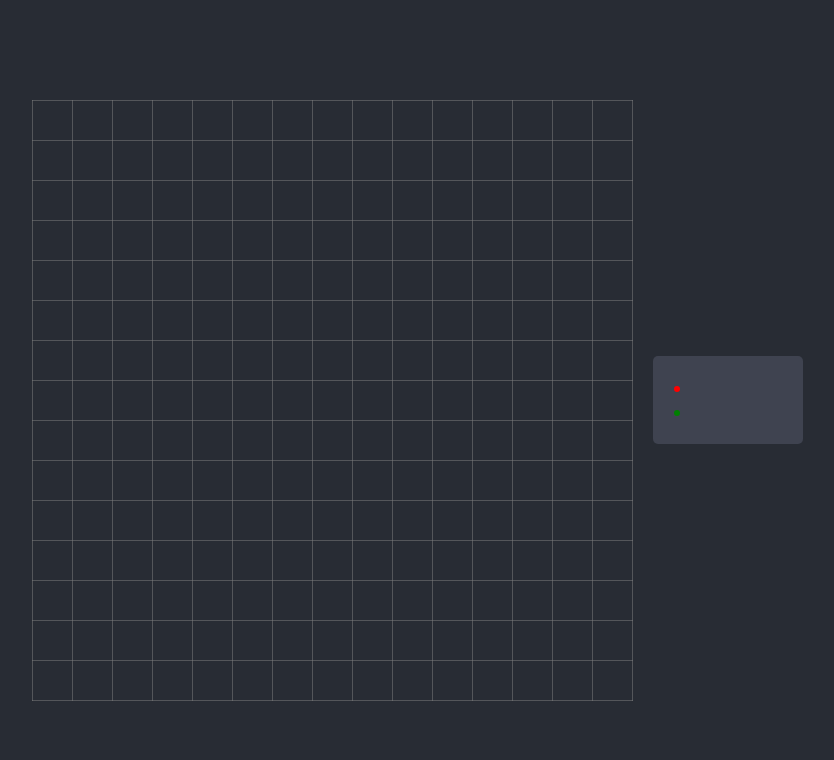
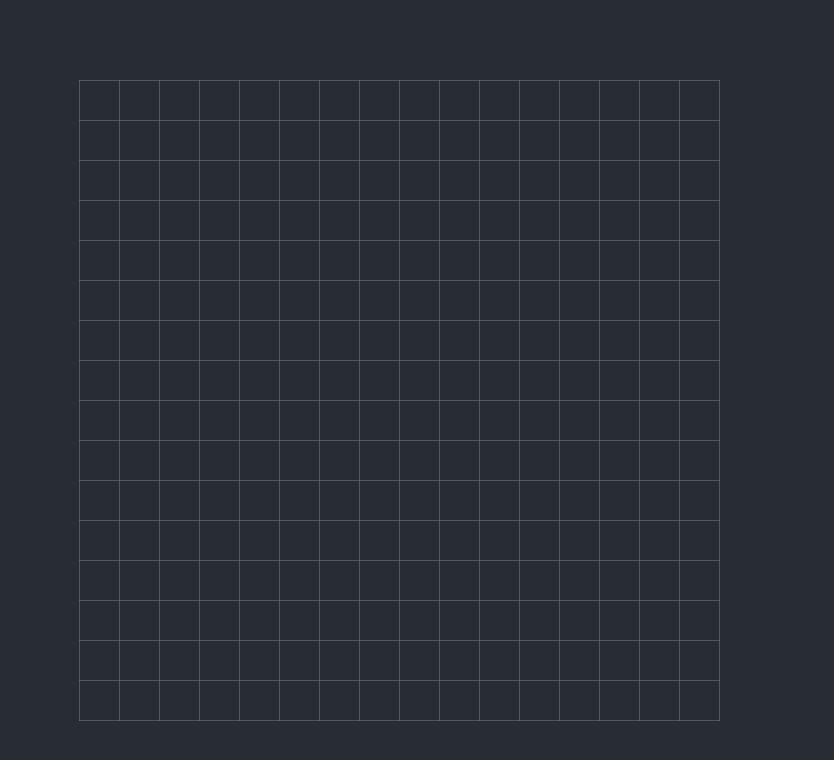
Before and after one commit to shoopapa/Inertia-Calculator, a React (Create React App) app: page / in a window 1280 px wide. Shown: the top 760 px of the page, without its empty margins (233-1067 px from the left). Built offline with nearby package versions, Linux system fonts and the light colour scheme.

Commit message:
cleaned up code & display values

```diff
--- a/src/App.css
+++ b/src/App.css
@@ -25,7 +25,6 @@
 }
 
 .Search {
-  width: 150px;
   margin:10;
   background-color: #3f4350;
   flex-direction: column;
@@ -33,7 +32,8 @@
   display: flex;
   justify-content: center;
   border-radius: 5px;
-  padding: 0px;
+  padding-right: 15px;
+
 }
 
 @keyframes App-logo-spin {
--- a/src/App.js
+++ b/src/App.js
@@ -3,73 +3,88 @@ import Poly from './Poly.js'
 import polygeom from './calc.js'
 import './App.css';
 
-const gridSize = () => {
+const getGridSize = () => {
   const wH = window.innerHeight
   const wW = window.innerWidth
   const h = wH - .25*wH
   const w = wW - .25*wW
-  const d = h<w? h : w
+  const d = h < w? h : w
   const f = d - d%40 + 1
   return f
 }
-let size = (gridSize()-1)/40
 
-const genBoard = (size) => {
-  const genSquare = (x,y,selected) => {
-    return {
-      selected,
-      x,
-      y,
-    }
-  }
+const gridSize = getGridSize()
+const dim = (gridSize-1)/40 + 1
 
-  let board = {}
-  for ( let i = 0; i<(size+1)**2; i++) {
-    const x = (i)%(size+1)
-    const y = Math.floor( i/(size+1) )
-    const loc = `${x} ${y}`
-    board[loc] = genSquare(x,y,false)
-  }
-  return board
+const printPoints = (x,y) => {
+  let xp = "x = [ "
+  x.forEach(e => {
+    xp += e.toString() + " "
+  });
+  xp += "]"
+  let yp = "y = [ "
+  y.forEach(e => {
+    yp += e.toString() + " "
+  });
+  yp += "]"
+  console.log(xp)
+  console.log(yp)
 }
 
 const App = () => {
-  const [boardState, setBoardState] = useState(genBoard(size))
   const [points,setPoints]= useState({})
   const [calc, setCalc] = useState({})
 
-  const calcI = (points) => { if (Object.keys(points).length > 2) {
+  const calcI = (points) => {
+      if (Object.keys(points).length > 2) {
       const x = Object.values(points).map(e => e[0])
       const y = Object.values(points).map(e => e[1])
       const data = polygeom(x,y)
       setCalc(data)
-  }}
-  // console.log(calc)
+      console.log("Raw: ",data)
+      printPoints(x,y)
+    }
+  }
 
+  const renderList = () => {return (
+    <ul>
+      <li>
+         {"Area: " + calc.centriod.A }
+      </li>
+      <li>
+         {`Centriod: (${calc.centriod.x_cen}, ${calc.centriod.x_cen})` }
+      </li>
+      <li>
+         {"Ix " + calc.Iuu }
+      </li>
+      <li>
+         {"Iy " + calc.Ivv }
+      </li>
+      <li>
+         {"J " + calc.J }
+      </li>
+      <li style ={{color:"red"}}>
+        { calc.ILocx.I }
+      </li>
+      <li style ={{color:"green"}}>
+        { calc.ILocy.I }
+      </li>
 
+    </ul>
+  )}
 
   return (
     <div className="App-header">
       <Poly
-        boardState={boardState}
-        setBoardState={setBoardState}
+        calcI={calcI}
         points={points}
         setPoints={setPoints}
-        axis={Object.keys(points).length > 2? calc : "no"}
-        gridSize={() => gridSize()}
-        calcI={calcI}
-        size={size}
+        I={Object.keys(points).length > 2? calc : "no"}
+        gridSize={gridSize+40}
+        size={dim}
       />
       <div className="Search">
-        <ul>
-          <li style ={{color:"red"}}>
-            {(Object.keys(points).length > 2)? calc.ILocx.I : ""}
-          </li>
-          <li style ={{color:"green"}}>
-            {(Object.keys(points).length > 2)? calc.ILocy.I : ""}
-          </li>
-
-        </ul>
+        {(Object.keys(points).length > 2)? renderList() : "" }
       </div>
     </div>
 
--- /dev/null
+++ b/src/Axis.js
@@ -0,0 +1,93 @@
+import React from 'react'
+
+const MAxis = ({m,x0,y0,h,color}) => { return (
+  <line
+    x1={ 0 }
+    y1={ 40*(h - (y0-m*x0)) }
+    x2={ h*40 }
+    y2={ 40*(h - (m*(h-x0)+y0)) }
+    style={{
+      stroke:color,
+      strokeWidth:1
+    }}
+  />
+)}
+
+const PXAxis = ({x0, h, color}) => { return (
+  <line
+    x1={ 40*x0     }
+    y1={ 0         }
+    x2={ 40*x0     }
+    y2={ 40*h      }
+    style={{
+      stroke: color? color : "white",
+      strokeWidth:1
+    }}
+  />
+)}
+
+const PYAxis = ({y0, h, color}) => { return (
+  <line
+    x1={  0            }
+    y1={  40*(h - y0)  }
+    x2={  40*h         }
+    y2={  40*(h - y0)  }
+    style={{
+      stroke: color? color : "white" ,
+      strokeWidth:1
+    }}
+  />
+)}
+
+const Axis = ({height, I}) => {
+  let {x_cen:x0, y_cen:y0} = I.centriod
+  const slope1 = Math.tan(Math.PI/180 * I.ILocx.raw_ang)
+  const slope2 = Math.tan(Math.PI/180 * I.ILocy.raw_ang)
+
+
+  const renderPrincple = () => { return (
+    <g>
+      <MAxis
+        m={slope1}
+        h={height}
+        x0={x0}
+        y0={y0}
+        color="red"
+      />
+      <MAxis
+        m={slope2}
+        h={height}
+        x0={x0}
+        y0={y0}
+        color="green"
+      />
+    </g>
+  )}
+
+  const renderParallel = () => { return (
+    <g>
+      <PYAxis
+        h={height}
+        x0={x0}
+        y0={y0}
+        color="white"
+      />
+      <PXAxis
+        h={height}
+        x0={x0}
+        y0={y0}
+        color="white"
+      />
+    </g>
+  )}
+
+  return (
+    <svg width="100%" height="100%" xmlns="http://www.w3.org/2000/svg">
+      {( slope1 === 0 || slope2 === 0)? "" : renderPrincple()}
+      {renderParallel()}
+
+    </svg>
+  );
+}
+
+export default Axis
--- a/src/Board.css
+++ b/src/Board.css
@@ -4,3 +4,15 @@
   height: 40px;
   width: 40px;
 }
+
+.Grid {
+  display:  flex  ;
+  position: relative ;
+  align-items:  center  ;
+  justify-content:  center  ;
+  flex-direction:  column  ;
+}
+
+.Overlay {
+  position: absolute;
+}
--- a/src/Lines.js
+++ /dev/null
@@ -1,95 +0,0 @@
-import React from 'react'
-import { solveQP } from 'numeric'
-
-const Lines = ({points, height, axis}) => {
-  points = Object.values(points).map(e=> [ 40*(e[0])  ,40*((height-e[1])) ] )
-  const p = points
-  const pp = p.map((_,i) => (i === p.length -1) ? p[0] : p[i+1])
-
-  const line = () => {
-    return (
-      p.map( (_,i)=> { return (
-          <line
-            key={i}
-            x1={p[i][0]}
-            y1={p[i][1]}
-            x2={pp[i][0]}
-            y2={pp[i][1]}
-            style={{
-              stroke:(i === p.length-1)? 'rgb(15, 143, 255)' : "rgb(176, 200, 221)",
-              strokeWidth:2
-            }}
-          />
-      )})
-    )
-  }
-
-
-  const drawAxis = () => { if ( axis !== "no") {
-    const {x_cen:x0, y_cen:y0} = axis.centriod
-    const slope1 = Math.tan(Math.PI/180 * axis.ILocx.ang_horz)
-    const slope2 = Math.tan(Math.PI/180 * axis.ILocy.ang_horz)
-
-
-
-      if ( slope1 === 0|| slope2 === 0) { return (
-        <g>
-          <line
-            x1={ 40*x0     }
-            y1={ 0         }
-            x2={ 40*x0     }
-            y2={ 40*height }
-            style={{
-              stroke:'green',
-              strokeWidth:1
-            }}
-          />
-          <line
-            x1={  0                 }
-            y1={  40*(height - y0)  }
-            x2={  40*height         }
-            y2={  40*(height - y0)  }
-            style={{
-              stroke:'red',
-              strokeWidth:1
-            }}
-          />
-        </g>
-      )} else { return (
-        <g>
-          <line
-            x1={0}
-            y1={ 40*(height - (y0-slope1*x0))}
-            x2={height*40}
-            y2={ 40*(height - (slope1*(height-x0)+y0)) }
-            style={{
-              stroke:'red',
-              strokeWidth:1
-            }}
-          />
-          <line
-            x1={0}
-            y1={ 40*(height - (y0-slope2*x0))}
-            x2={height*40}
-            y2={ 40*(height - (slope2*(height-x0)+y0)) }
-            style={{
-              stroke:'green',
-              strokeWidth:1
-            }}
-          />
-        </g>
-      )}
-  }}
-
-
-
-
-  return (
-    <svg width="100%" height="100%" xmlns="http://www.w3.org/2000/svg">
-      {points.length > 1 ? line() : ""}
-      {drawAxis(axis)}
-    </svg>
-  );
-}
-
-export default Lines
--- a/src/Poly.js
+++ b/src/Poly.js
@@ -1,16 +1,34 @@
-import React from 'react';
+import React, {useState} from 'react';
 import Board from "./Board.js";
 import Grid from './Grid.js';
+import PolyLines from './PolyLines'
 import './App.css';
-import Lines from './Lines.js'
+import './Board.css'
+import Axis from './Axis.js'
 
+const genBoard = (size) => {
+  const genSquare = (x,y,selected) => {
+    return {
+      selected,
+      x,
+      y,
+    }
+  }
 
+  let board = {}
+  for ( let i = 0; i<(size+1)**2; i++) {
+    const x = (i)%(size+1)
+    const y = Math.floor( i/(size+1) )
+    const loc = `${x} ${y}`
+    board[loc] = genSquare(x,y,false)
+  }
+  return board
+}
 
-const Poly = ({ boardState, setBoardState, points, setPoints, axis, gridSize, size, calcI}) => {
-
+const Poly = ({ points, setPoints, I, gridSize, size, calcI}) => {
+  const [boardState, setBoardState] = useState(genBoard(size))
 
   const squareOff = (l) => {
-    console.log(l)
     setBoardState({
       ...boardState,
       [l]: {...boardState[l], selected: false}
@@ -21,59 +39,42 @@ const Poly = ({ boardState, setBoardState, points, setPoints, axis, gridSize, si
   }
 
   const squareOn = (loc) => {
-    console.log(loc)
     setBoardState({
       ...boardState,
       [loc]: {...boardState[loc], selected: true}
     })
     const newPoints = {...points, [loc]:[ boardState[loc].x, boardState[loc].y ]}
+    calcI(newPoints)
     setPoints(newPoints)
-    calcI(newPoints)
+
   }
 
+  const renderFit = (comp) => {return (
+    <div
+        className='Overlay'
+        style={{ width:gridSize ,  height:gridSize  }}
+      >
+        {comp}
+      </div>
+  )}
+
+
   return (
-    <div
-      style={{
-        width:gridSize() + 40,
-        height:gridSize() + 40,
-        display: "flex",
-        position:'relative',
-        alignItems: "center",
-        justifyContent: "center",
-        flexDirection: "column",
-      }}
+    <div className='Grid'
+      style={{ width:gridSize + 40,  height:gridSize + 40 }}
     >
-      <div
-        style={{
-          width:gridSize(),
-          height:gridSize(),
-          position:'absolute',
-        }}
-      >
-        < Grid />
-      </div>
-      <div
-        style={{
-          width:gridSize(),
-          height:gridSize(),
-          position:'absolute',
-        }}
-      >
-        <Lines points={points} height={size} axis={axis}/>
-      </div>
-      <div
-        style={{
-          width:gridSize() + 40,
-          height:gridSize() + 40,
-          position:'absolute',
-        }}
-      >
+      { renderFit(<Grid/>) }
+
+      { ( I !== "no")? renderFit( <Axis points={points} height={size} I={I}/>): ""}
+
+      { renderFit( <PolyLines points={points} height={size} /> ) }
+
+      <div className='Overlay' >
         <Board
           nxn={size}
           squareOn={squareOn}
           squareOff={squareOff}
           boardState={boardState}
-
         />
       </div>
     </div>
@@ -82,17 +83,3 @@ const Poly = ({ boardState, setBoardState, points, setPoints, axis, gridSize, si
 }
 
 export default Poly;
-
-
-// const getCentroid = () => {
-//   const ys = []
-//   const xs = []
-//   Object.values(boardState).forEach(e=>{
-//      if (e.selected) {
-//        ys.push(e.y)
-//        xs.push(e.x)
-//       }
-//   })
-//   console.log(ys)
-//   return [(xs.reduce((a, b) => a + b, 0))/xs.length, (ys.reduce((a, b) => a + b, 0))/ys.length]
-// }
--- /dev/null
+++ b/src/PolyLines.js
@@ -0,0 +1,33 @@
+import React from 'react'
+
+const PolyLines = ({points,height}) => {
+  points = Object.values(points).map(e=> [ 40*(e[0])  ,40*((height-e[1])) ] )
+  const p = points
+  const pp = p.map((_,i) => (i === p.length - 1) ? p[0] : p[i+1])
+
+  const line = () => {
+    return (
+      p.map( (_,i)=> { return (
+          <line
+            key={i}
+            x1={p[i][0]}
+            y1={p[i][1]}
+            x2={pp[i][0]}
+            y2={pp[i][1]}
+            style={{
+              stroke:(i === p.length-1)? 'rgb(15, 143, 255)' : "rgb(176, 200, 221)",
+              strokeWidth:2
+            }}
+          />
+      )})
+    )
+  }
+
+  return (
+    <svg width="100%" height="100%" xmlns="http://www.w3.org/2000/svg">
+      {points.length > 1 ? line() : ""}
+    </svg>
+  );
+}
+
+export default PolyLines
--- a/src/calc.js
+++ b/src/calc.js
@@ -8,25 +8,28 @@ const polygeom = (x,y) => {
   // temporarily shift data to mean of vertices for improved accuracy
   const xm = math.mean(x);
   const ym = math.mean(y);
-  x = x.map(e=> e-xm);
-  y = y.map(e=> e-ym);
+  x = x.map(e=> e - xm);
+  y = y.map(e=> e - ym);
 
   //summations for CCW boundary
   const xp = x.map((_,i) => (i === x.length -1) ? x[0] : x[i+1])
   const yp = y.map((_,i) => (i === y.length -1) ? y[0] : y[i+1])
   const a  = x.map((_,i) => x[i]*yp[i]-y[i]*xp[i] )
 
-  const _A =  math.sum( a ) /2
-  const A = _A < 0 ? -_A : _A
+  let A =  math.sum( a ) /2
   const xc = math.sum(x.map((_,i) => ( x[i]+xp[i] ) * a[i] )) /6/A;
   const yc = math.sum(y.map((_,i) => (y[i]+yp[i])*a[i] )) /6/A;
+  let Ixx = math.sum(x.map((_,i) => (y[i]**2 + y[i]*yp[i] + yp[i]**2)*a[i])) / 12
+  let Iyy = math.sum(y.map((_,i) => (x[i]**2 + x[i]*xp[i] + xp[i]**2)*a[i])) / 12
+  let Ixy = math.sum(y.map((_,i) => (x[i]*yp[i] +2*x[i]*y[i] +2*xp[i]*yp[i] +xp[i]*y[i])*a[i] )) /24
 
-  const _Ixx = math.sum(x.map((_,i) => (y[i]**2 + y[i]*yp[i] + yp[i]**2)*a[i])) / 12
-    let Ixx = _Ixx < 0 ? -_Ixx: _Ixx
-  const _Iyy = math.sum(y.map((_,i) => (x[i]**2 + x[i]*xp[i] + xp[i]**2)*a[i])) / 12
-    let Iyy = _Iyy < 0 ? -_Iyy : _Iyy
-  const _Ixy = math.sum(y.map((_,i) => (x[i]*yp[i] +2*x[i]*y[i] +2*xp[i]*yp[i] +xp[i]*y[i])*a[i] )) /24
-    let Ixy = _Ixy < 0 ? -_Ixy : _Ixy
+  if (A < 0) {
+    A = -A;
+    Ixx = -Ixx;
+    Iyy = -Iyy;
+    Ixy = -Ixy;
+  }
+
 
   const Iuu = Ixx - A*yc*yc;
   const Ivv = Iyy - A*xc*xc;
@@ -44,18 +47,21 @@ const polygeom = (x,y) => {
     [Iuu, -Iuv],
     [-Iuv, Ivv]
   ];
+  const eig = Numeric.eig(I)
+  console.log(eig)
+  const { lambda:{ x:[I1,I2] }, E:{x:vec} } = eig
 
-  const { lambda:{ x:[I1,I2] }, E:{x:vec} } = Numeric.eig(I)
-
-  const _ang1 = (Math.atan2( vec[1][0], vec[0][0] )/Math.PI*180).toFixed(5)
+  const _ang1 = (Math.atan2( vec[1][0], vec[0][0] )/Math.PI*180)
   const ang1 = _ang1 < 0 ? _ang1+180 : _ang1
-  const ang2 = ang1<90?  ang1+90 : ang1-90
+  console.log(_ang1,ang1)
+  const _ang2 = _ang1+90
+  const ang2 = ang1<90?  ang1+90.0 : ang1-90
 
   return {
-    centriod:{x_cen, y_cen},
-    ILocx:{I:I1.toFixed(3), ang_horz:ang1},
-    ILocy:{I:I2.toFixed(3), ang_horz:ang2},
-    Iuu, Ivv, J
+    centriod:{x_cen:parseFloat(x_cen.toFixed(3)), y_cen:parseFloat(y_cen.toFixed(3)), A:parseFloat(A.toFixed(3))},
+    ILocx:{I:I1.toFixed(3), ang_horz:ang1, raw_ang: _ang1 },
+    ILocy:{I:I2.toFixed(3), ang_horz:ang2, raw_ang: _ang2 },
+    Iuu:parseFloat(Iuu.toFixed(3)), Ivv:parseFloat(Ivv.toFixed(3)), J:parseFloat(J.toFixed(3))
   }
 
 }
```
Also changed, not shown: 2 other files (tests, documents, lock files or other folders). Lines whose indentation alone changed are shown as unchanged.
